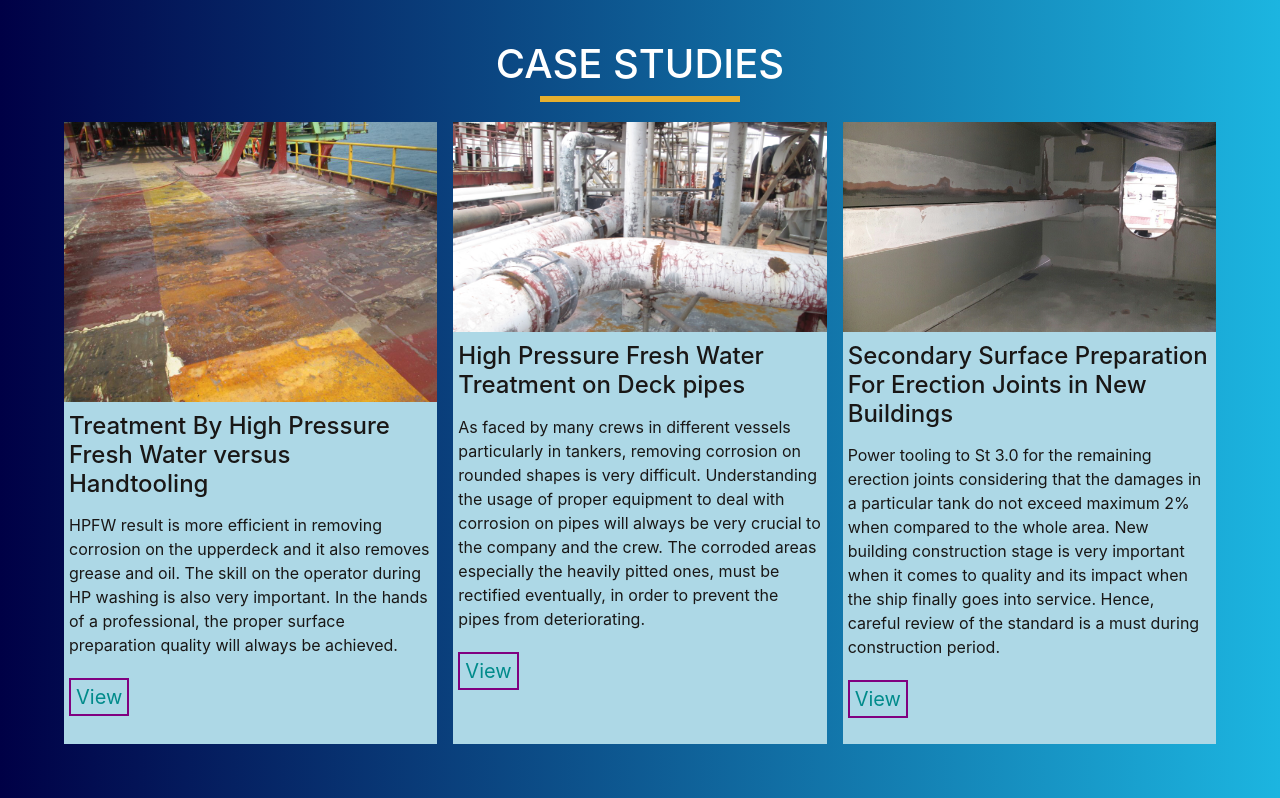
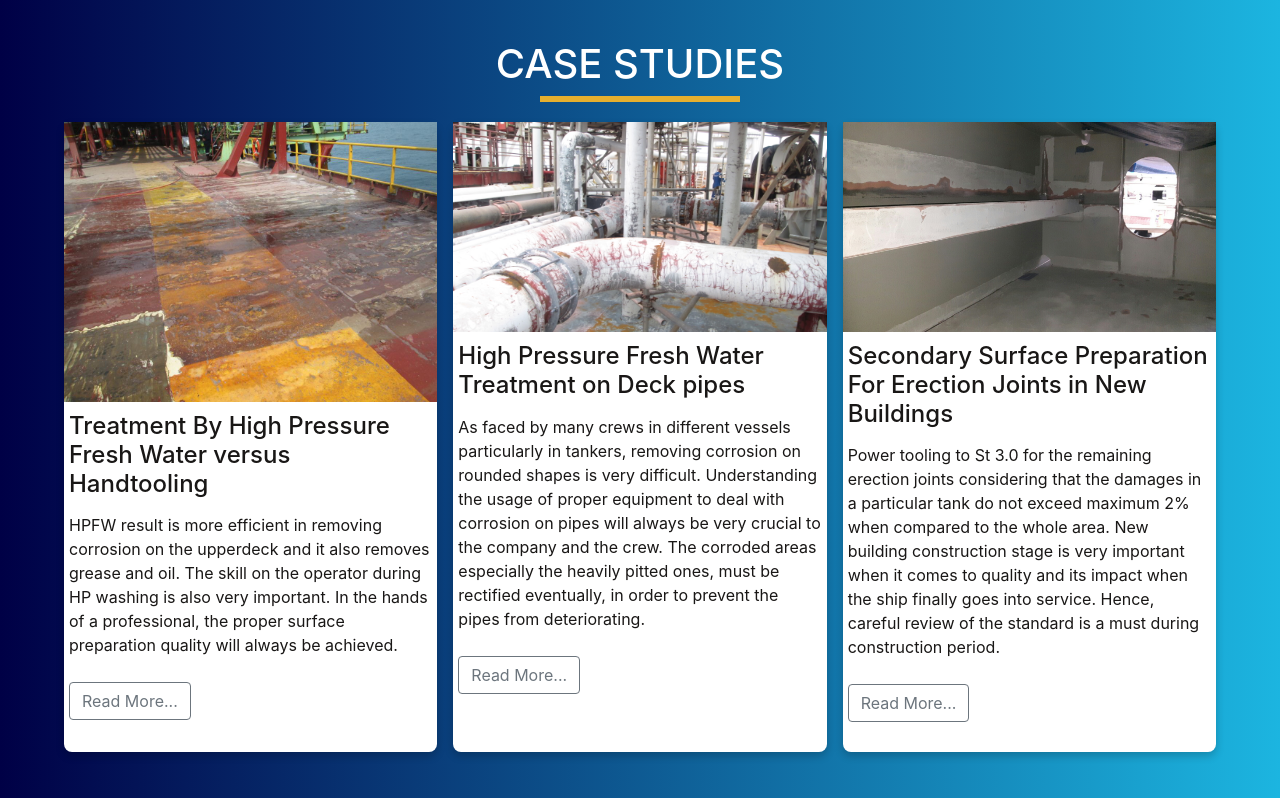
Before and after one commit to brenborbs/JMC_Web_REACT_only, a React (Create React App) app: page /blog in a window 1280 px wide. Shown: the part 740-1538 px from the top of the page. Built offline with nearby package versions, Linux system fonts and the light colour scheme.

Commit message:
Simplified blog.js card design

```diff
--- a/src/Resources/css/main.css
+++ b/src/Resources/css/main.css
@@ -1064,8 +1064,6 @@ footer {
 
 #projects-p {
   background: linear-gradient(to right, #000046, #1cb5e0);
-  /* background-size: cover;
-  background-repeat: no-repeat; */
   padding: 20px 0 80px 0;
 }
 
@@ -1076,9 +1074,11 @@ footer {
 }
 
 .paint-project-item {
-  background-color: lightblue ;
+  background-color: white ;
   color: #191716;
   margin: 20px 0;
+  border-radius: 8px;
+  box-shadow: 0 4px 8px 0 rgba(0, 0, 0, 0.2);
 }
 
 .paint-project-item:hover{
@@ -1092,23 +1092,13 @@ footer {
 #paint-projects img {
   width: 100%;
   display: block;
+  border-radius: 5px 5px 0 0;
 }
 
 .paint-img-container {
   position: relative;
   /* background: linear-gradient(rgba(0, 0, 0, 0.8), rgba(0, 0, 0, 0.8)); */
 
-}
-
-.paint-img-container .fa {
-  position: absolute;
-  left: 50%;
-  top: 50%;
-  transform: translate(-50%, -50%);
-  font-size: 50px;
-  color: #e6af2e;
-  opacity: 0;
-  transition: opacity 4s;
 }
 
 .paint-img-container:hover img {
@@ -1125,23 +1115,6 @@ footer {
 
 .paint-text-container p {
   margin: 15px 0 25px 0;
-}
-
-
-.paint-text-container a {
-  text-decoration: none;
-  font-size: 20px;
-  padding: 5px;
-  border: 2px solid purple;
-  color: darkcyan;
-  margin-bottom: 20px;
-}
-
-.paint-text-container a:hover {
-  background-color: red;
-  border-color: none;
-  text-decoration: none;
-  color: white;
 }
 
 @media screen and (min-width:576px) {
@@ -1161,6 +1134,8 @@ footer {
     grid-row-gap: 1em;
   }
 }
+
+
 
 .blog-banner-con {
   min-height: 100vh;
--- a/src/components/Paints/paintList.js
+++ b/src/components/Paints/paintList.js
@@ -6,7 +6,8 @@ import { Link } from 'react-router-dom';
     const {paint} = this.props;
     return (
 
-            <article className="paint-project-item" >
+
+      <article className="paint-project-item" >
               <div className="paint-img-container" >
                   <img
                   style={{width: '100%'}}
@@ -16,12 +17,14 @@ import { Link } from 'react-router-dom';
                 <h4>{paint.title}</h4>
                 <p>{paint.summary}</p>
                 <Link
-              // style={{ margin: '10px 10px 20px 10px' }}
-              // className="btn btn-primary btn-lg"
-              to={`/blog/${paint.id}`} >View
+              className="btn btn-outline-secondary"
+              to={`/blog/${paint.id}`} >Read More...
               </Link>
               </div>
             </article>
+
+
+
 
     )
   }
```
Also changed, not shown: src/components/Paints/paintMain.js (line endings or trailing spaces).
